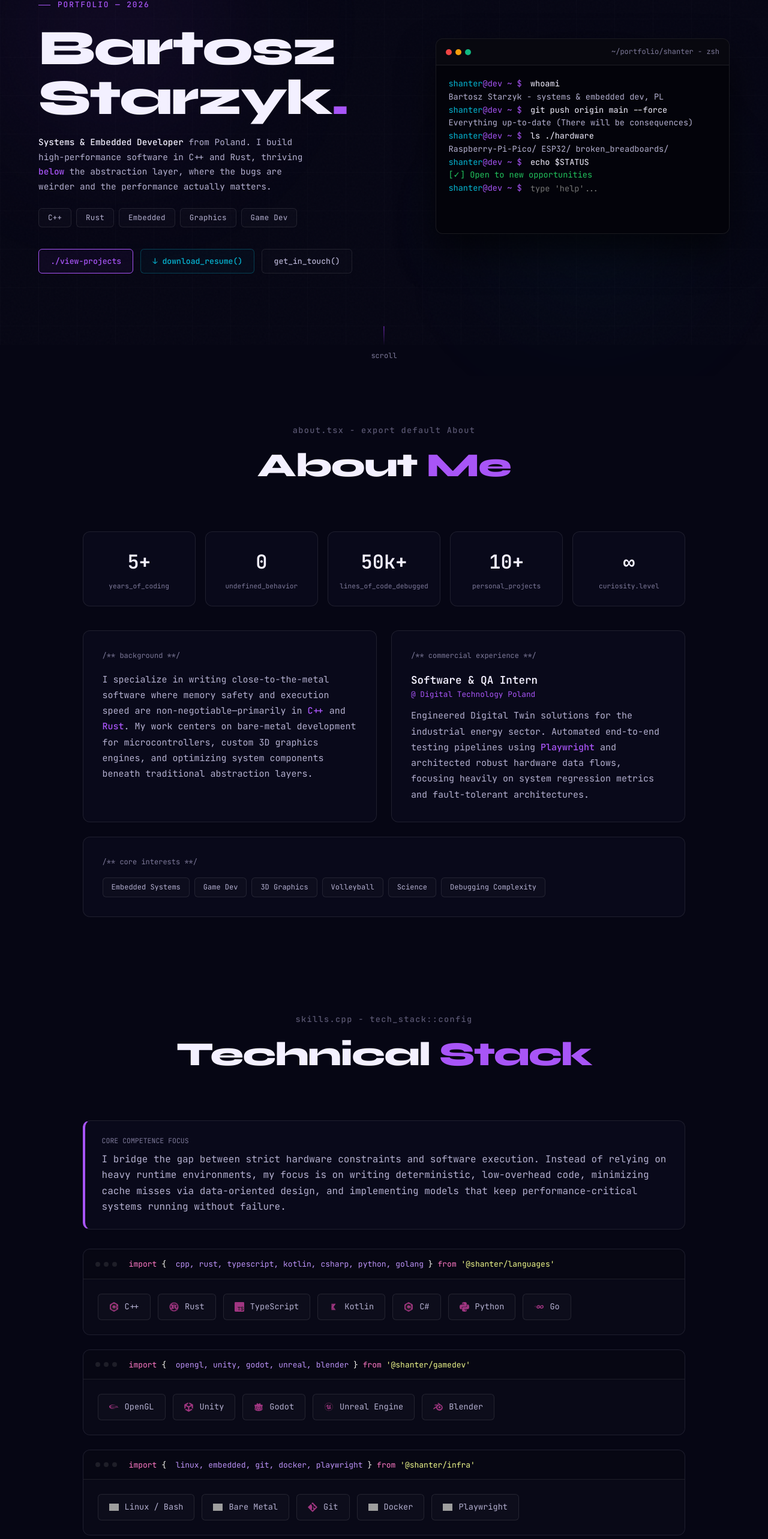
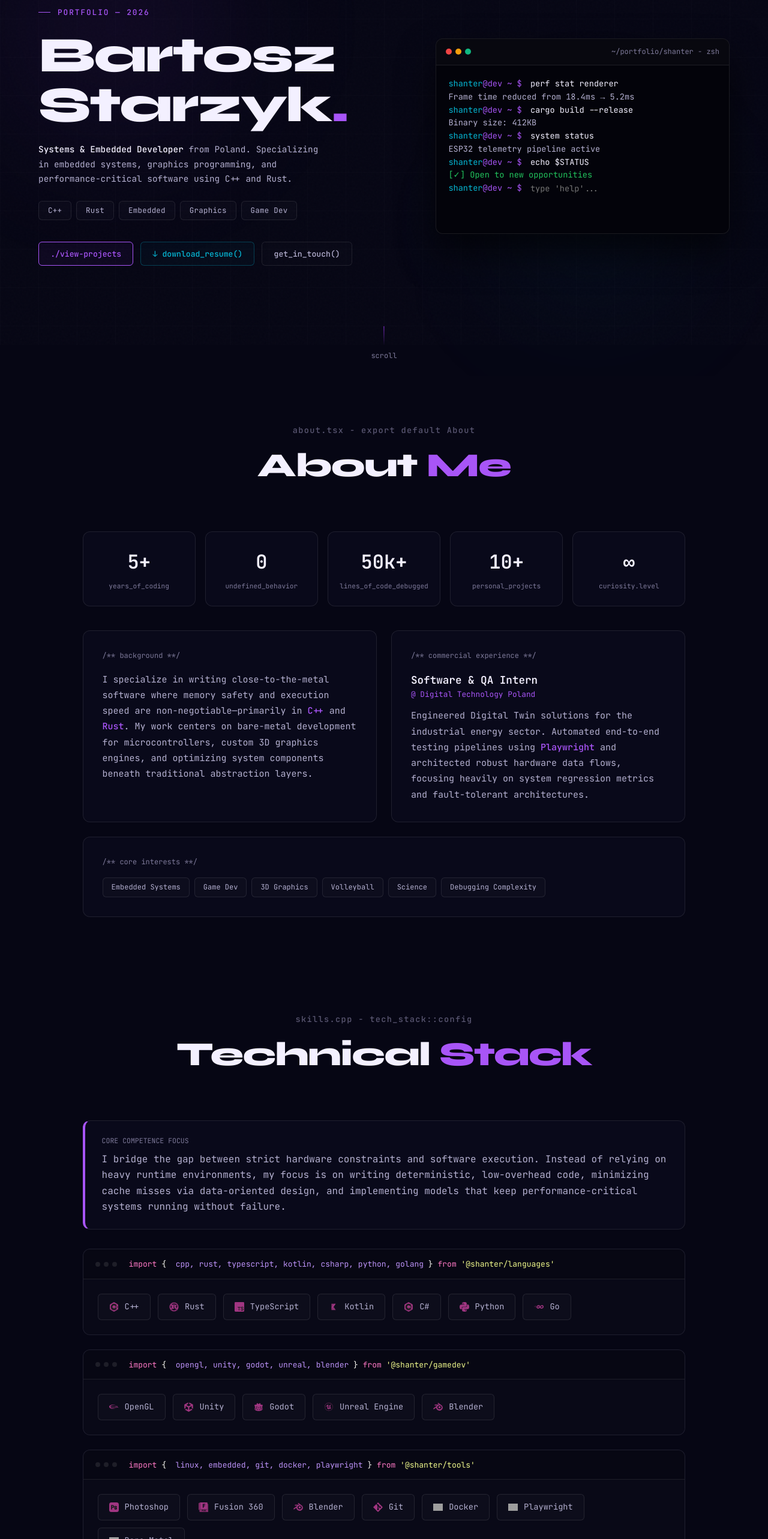
Before and after one commit to lShanterl/lShanterl.github.io, a React (Vite) app: page / in a window 1280 px wide. Shown: the part 225-2791 px from the top of the page at 60% size. Built offline with nearby package versions, Linux system fonts and the light colour scheme; grey boxes are pictures that could not be loaded.

Commit message:
minor changes

```diff
--- a/src/components/about/about.tsx
+++ b/src/components/about/about.tsx
@@ -45,7 +45,7 @@ export default function About() {
 
       <div className="about-layout-container">
         <div className="about-stats-row">
-          {STATS.map((stat, i) => {
+          {STATS.map((stat, _) => {
             const count = useCountUp(stat.num, isInView)
             return (
               <div className="stat-node" key={stat.label}>
--- a/src/components/contact/contact.tsx
+++ b/src/components/contact/contact.tsx
@@ -298,7 +298,7 @@ export default function Contact() {
           <div className="cip-block">
             <span className="cip-comment">/** open_to **/</span>
             <div className="cip-pill-row">
-              {['Embedded roles', 'Systems dev', 'Game engine work', 'Remote / hybrid'].map(tag => (
+              {['Embedded roles', 'Interesting opportunities', 'Systems dev', 'Game engine work', 'Remote / hybrid'].map(tag => (
                 <span className="cip-pill" key={tag}>{tag}</span>
               ))}
             </div>
--- a/src/components/footer/footer.tsx
+++ b/src/components/footer/footer.tsx
@@ -19,7 +19,7 @@ export default function Footer() {
         </span>
 
         <nav className="footer-nav" aria-label="Footer navigation">
-          {NAV.map(({ label, href }, i) => (
+          {NAV.map(({ label, href }, _) => (
             <a key={label} className="footer-nav-link" href={href}>
               {label}
             </a>
--- a/src/components/hero/hero.tsx
+++ b/src/components/hero/hero.tsx
@@ -7,12 +7,12 @@ type TLine =
   | { kind: 'out';  text: string; success?: boolean }
 
 const SCRIPT: TLine[] = [
-  { kind: 'cmd', text: 'whoami' },
-  { kind: 'out', text: 'Bartosz Starzyk - systems & embedded dev, PL' },
-  { kind: 'cmd', text: 'git push origin main --force' },
-  { kind: 'out', text: 'Everything up-to-date (There will be consequences)' },
-  { kind: 'cmd', text: 'ls ./hardware' },
-  { kind: 'out', text: 'Raspberry-Pi-Pico/  ESP32/  broken_breadboards/' },
+  { kind: 'cmd', text: 'perf stat renderer' },
+  { kind: 'out', text: 'Frame time reduced from 18.4ms → 5.2ms' },
+  { kind: 'cmd', text: 'cargo build --release' },
+  { kind: 'out', text: 'Binary size: 412KB' },
+  { kind: 'cmd', text: 'system status' },
+  { kind: 'out', text: 'ESP32 telemetry pipeline active' },
   { kind: 'cmd', text: 'echo $STATUS' },
   { kind: 'out', text: '[✓] Open to new opportunities', success: true },
 ]
@@ -133,8 +133,7 @@ export default function Hero() {
             transition={{ duration: 0.6, delay: 0.35 }}
           >
             <strong>Systems & Embedded Developer</strong> from Poland.
-            I build high-performance software in C++ and Rust, thriving <em>below</em> the abstraction layer,
-            where the bugs are weirder and the performance actually matters.
+            Specializing in embedded systems, graphics programming, and performance-critical software using C++ and Rust.
           </motion.p>
 
           <motion.div
--- a/src/components/navbar/navbar.css
+++ b/src/components/navbar/navbar.css
@@ -172,7 +172,7 @@
   .nav-mobile-menu a { font-size: 1.02rem; }
 }
 
-@media (max-width: 640px) {
+@media (max-width: 750px) {
   .nav-tabs { display: none; }
   .nav-hamburger { display: flex; margin-left: auto; }
 }
--- a/src/components/projects/projects.css
+++ b/src/components/projects/projects.css
@@ -247,6 +247,30 @@
   font-size: 0.95rem;
   margin-bottom: 4px;
 }
+.pcard.featured {
+  border-color: rgba(147, 51, 234, 0.4);
+  box-shadow: 0 0 20px rgba(147, 51, 234, 0.05);
+}
+
+.pcard.featured .pcard-name {
+  font-size: 1.25rem;
+  color: #FFFFFF;
+}
+.pcard.featured .pcard-filename{
+  /*color: var(--purple-light);*/
+}
+
+
+.pcard.featured .pcard-tab::after {
+  content: '★ FEATURED_MODULE';
+  font-family: var(--font-mono);
+  font-size: 0.65rem;
+  color: var(--purple-light);
+  background: rgba(147, 51, 234, 0.15);
+  padding: 2px 6px;
+  border-radius: 4px;
+  margin-left: 8px;
+}
 
 @media (max-width: 1024px) {
   .bento-grid {
--- a/src/components/projects/projects.tsx
+++ b/src/components/projects/projects.tsx
@@ -22,7 +22,7 @@ const PROJECTS: Project[] = [
     name:        '3D Model Inspector',
     filename:    'model_inspector.cpp',
     langColor:   '#659AD2',
-    description: 'OpenGL-based tool to import OBJ files and inspect 3D models from any angle. Implements PBR, directional, and point lighting with a custom shader pipeline.',
+    description: 'Custom OBJ parser - no asset-loading libraries, every vertex, normal, and face read by hand. Implements PBR shading, functional shadow mapping, and directional lighting on a fully custom shader pipeline. One of my first C++ projects; working this close to the metal taught me more about the graphics stack than any tutorial.',
     image:       './image1.png',
     link:        'https://github.com/lShanterl/3D-Model-Inspector',
     tags:        ['OpenGL', 'PBR Shaders', '3D Graphics'],
@@ -92,7 +92,7 @@ const PROJECTS: Project[] = [
     description: 'GMTK 2024 game-jam entry. Use your planet-sized gravity cannon to collect canisters. Made in 48 hours - shipped on time, which is its own achievement.',
     image:       './gravity_assist.png',
     link:        'https://itch.io/jam/gmtk-2024/rate/2915526',
-    tags:        ['Godot Engine', 'Physics Jam', '2D Gameplay'],
+    tags:        ['Godot Engine', 'Game Jam', '2D Gameplay'],
     languages:   ['GDScript'],
     domain:      'Games',
     size:        'wide',
@@ -101,7 +101,7 @@ const PROJECTS: Project[] = [
     name:        'Lucario Engine',
     filename:    'voxel_world.rs',
     langColor:   '#e07639',
-    description: 'Threaded chunk-loading 3D procedural voxel world generator with biomes and simple physics. Built in Rust with a custom Vulkan renderer.',
+    description: 'Procedural voxel world engine in Rust with a custom Vulkan renderer. Greedy meshing collapses geometry for minimal draw calls; chunk generation runs on a thread pool; distance fog hides unloaded geometry so the world appears infinite. Also includes biome-driven terrain and basic physics.',
     image:       './lucario_engine.png',
     tags:        ['Vulkan API', 'Voxel Engine', 'Multithreading'],
     languages:   ['Rust'],
--- a/src/components/skills/skills.tsx
+++ b/src/components/skills/skills.tsx
@@ -31,13 +31,15 @@ const CATEGORIES: { title: string; importStr: string; skills: Skill[] }[] = [
   },
   {
     title: 'Embedded & Infrastructure',
-    importStr: "import { linux, embedded, git, docker, playwright } from '@shanter/infra'",
+    importStr: "import { linux, embedded, git, docker, playwright } from '@shanter/tools'",
     skills: [
-      { name: 'Linux / Bash',  img: './linux.svg'      },
-      { name: 'Bare Metal',    img: './microchip.svg'  },
+      { name: 'Photoshop',    img: './photoshop.svg' },
+      { name: 'Fusion 360',    img: './fusion360.svg' },
+      { name: 'Blender',    img: './blender.svg' },
       { name: 'Git',           img: './git.svg'        },
       { name: 'Docker',        img: './docker.svg'     },
       { name: 'Playwright',    img: './playwright.svg' },
+      { name: 'Bare Metal',    img: './microchip.svg'  },
     ],
   },
 ]
--- a/src/components/variables.css
+++ b/src/components/variables.css
@@ -18,6 +18,7 @@
   --text:         #F3F0FF;
   --text-dim:     #B4B0D0;  /* boosted from #9B96B8 for legible body text */
   --text-muted:   #7E7A9A;  /* boosted from #52506A for readable micro-labels */
+  --text-subtle-gold: #f1fa8c;  /* for subtle emphasis on important details */
 
   --text-unimportant: #5A5772;  /* for less important text elements */
 
@@ -27,6 +28,7 @@
 
   --glow-purple: 0 0 60px rgba(147, 51, 234, 0.15);
   --glow-cyan:   0 0 60px rgba(6, 182, 212, 0.12);
+  --glow-golden: 0 0 60px rgba(249, 115, 22, 0.12);
 
   --r-sm:  6px;
   --r:     12px;
```
